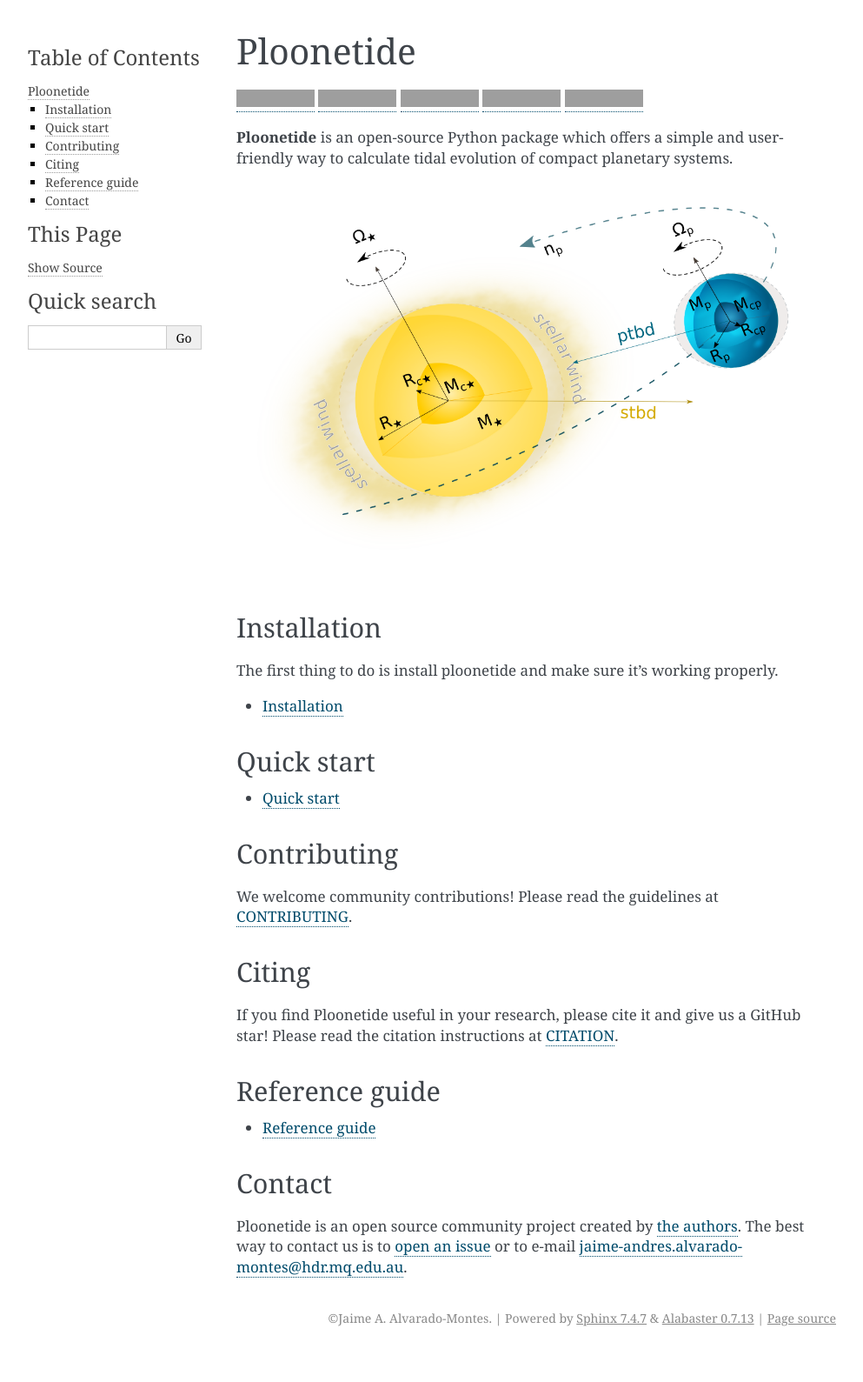
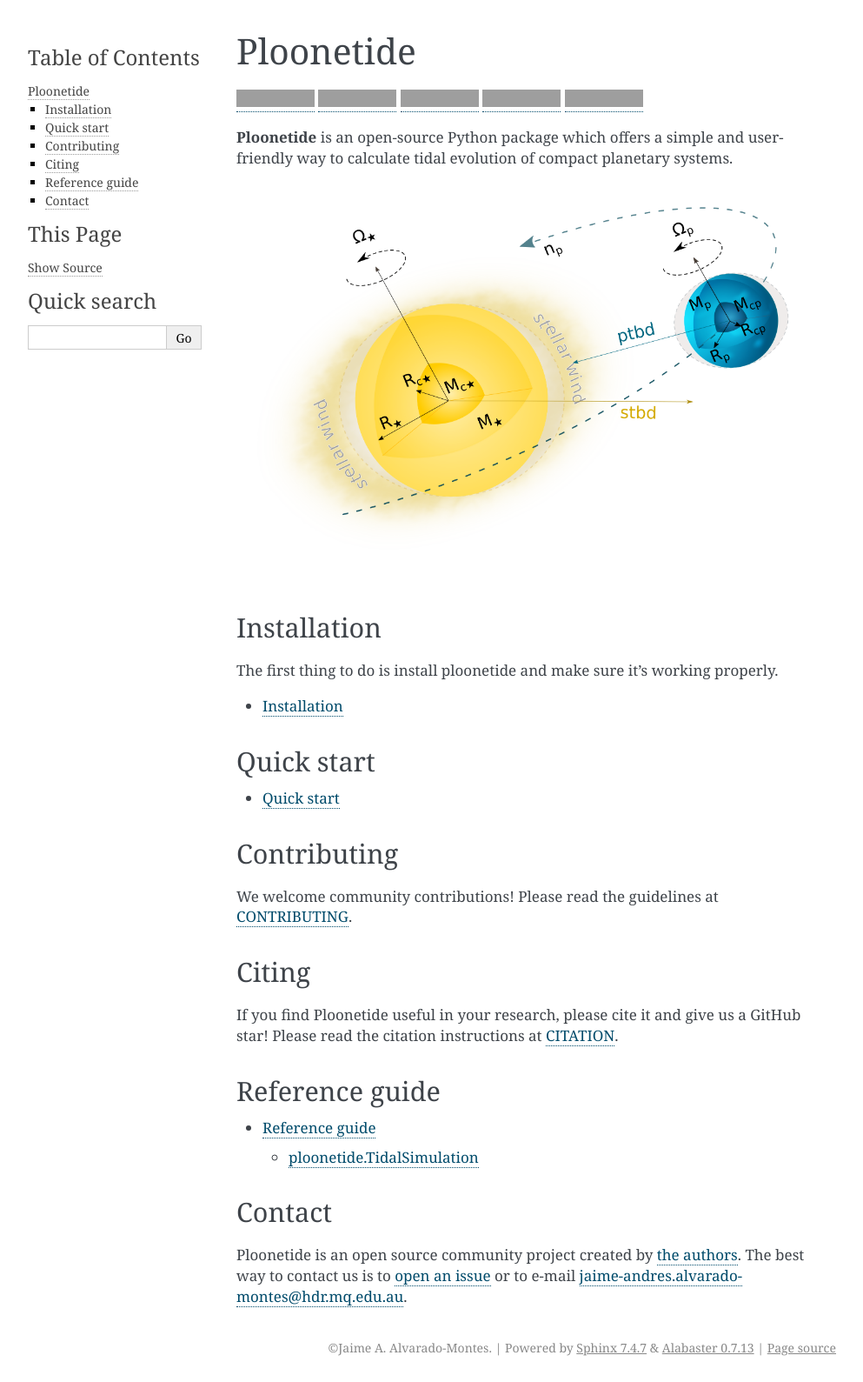
Before and after one commit to BVengo/ploonetide, a Sphinx documentation site: the page built from docs/source/index.rst, in a window 1280 px wide. Shown: the whole page at 87% size, without its empty margins (148-1141 px from the left). Built offline with Sphinx 7.4.7, drawn with Linux system fonts in a browser that asks for light colours; the version number is read from the project's files by our own code; before the commit the page ends 1555 px from its top, so only the background shows below that; grey boxes are pictures that could not be loaded.

Commit message:
Fixed problem with guide reference

```diff
--- a/docs/source/pages/reference_guide.rst
+++ b/docs/source/pages/reference_guide.rst
@@ -3,4 +3,8 @@
 Reference guide
 ==============
 
-.. module:: ploonetide.TidalSimulation
+.. module:: ploonetide.ploonetide
+
+ploonetide.TidalSimulation
+~~~~~~~~~~~~~~~
+.. autoclass:: TidalSimulation
```
